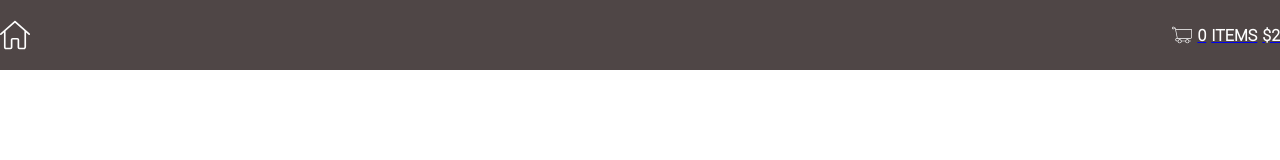
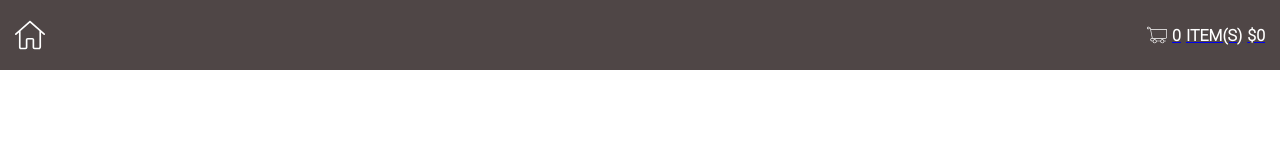
Before and after one commit to GalWender/shopping-cart-ca, a React (Create React App) app: page /#/cart in a window 1280 px wide. Shown: the top 160 px of the page. Built offline with nearby package versions, Linux system fonts and the light colour scheme.

Commit message:
ongoing on cart page

```diff
--- a/src/cmps/app-header.jsx
+++ b/src/cmps/app-header.jsx
@@ -1,15 +1,23 @@
 import { ReactComponent as HouseSvg } from '../assets/svg/house-icon.svg'
 import { ReactComponent as CartSvg } from '../assets/svg/cart-icon.svg'
 import { NavLink } from "react-router-dom";
+import { useSelector } from 'react-redux';
 export const AppHeader = () => {
+    const cart = useSelector(state => state.cartModule.cart)
+
+    const getCartPrice = (cart) => {
+        return cart.reduce((acc,item) => {
+            return acc + item.price
+        },0)
+    }
     return <nav className="app-header">
         <div className='main-layout header-container'>
             <NavLink to='/' className="btn btn-svg-house"><HouseSvg /></NavLink>
             <NavLink to='/cart' className="btn btn-checkout">
                 <CartSvg className="btn btn-svg-cart"/>
-                <p>0</p>
-                <p>ITEMS</p>
-                <p>$2</p>
+                <p>{cart?.length}</p>
+                <p>ITEM(S)</p>
+                <p>${getCartPrice(cart)}</p>
             </NavLink>
         </div>
     </nav>
--- a/src/cmps/cart-preview.jsx
+++ b/src/cmps/cart-preview.jsx
@@ -1,8 +1,10 @@
+import { useDispatch } from 'react-redux'
 import { ReactComponent as CloseSvg } from '../assets/svg/close-icon.svg'
 export const CartPreview = ({ item }) => {
-
+    const dispatch = useDispatch()
     const removeItem = () => {
-
+        console.log(item._id);
+        // dispatch(removeItem(item._id))
     }
 
     return <section className="cart-preview main-layout">
@@ -10,7 +12,7 @@ export const CartPreview = ({ item }) => {
             {/* <div><img src={require(`../assets/img/${item.imgUrl}`)} alt="" /></div> */}
             <div className="item-title-price-container">
                 <p className="item-title">{item.title}</p>
-                <p className="item-price">{item.price}</p>
+                <p className="item-price">${item.price}</p>
             </div>
         </div>
         <button className="btn btn-svg-close" onClick={removeItem}><CloseSvg /></button>
--- a/src/pages/cart.jsx
+++ b/src/pages/cart.jsx
@@ -1,9 +1,16 @@
-import { useSelector } from "react-redux"
+import { useEffect } from "react"
+import { useDispatch, useSelector } from "react-redux"
 import { CartList } from "../cmps/cart-list"
+import { loadCart } from "../store/actions/cart.action"
 
 export const Cart = () => {
 
+    const dispatch = useDispatch()
     const cart = useSelector(state => state.cartModule.cart)
+
+    useEffect (()=>{
+        dispatch(loadCart())
+    },[])
 
     return <section className="cart">
         <CartList cart={cart}/>
--- a/src/styles/basics/_layout.scss
+++ b/src/styles/basics/_layout.scss
@@ -2,4 +2,5 @@
     max-width: 1625px;
     width: 100%;
     margin: auto;
+    padding-inline: 15px;
 }
--- a/src/styles/cmps/_cart-preview.scss
+++ b/src/styles/cmps/_cart-preview.scss
@@ -1,6 +1,8 @@
 .cart-preview {
     display: flex;
     height: 125px;
+    justify-content: space-between;
+    background-color: white;
     .img {
         width: 50px;
         height: 50px;
```
